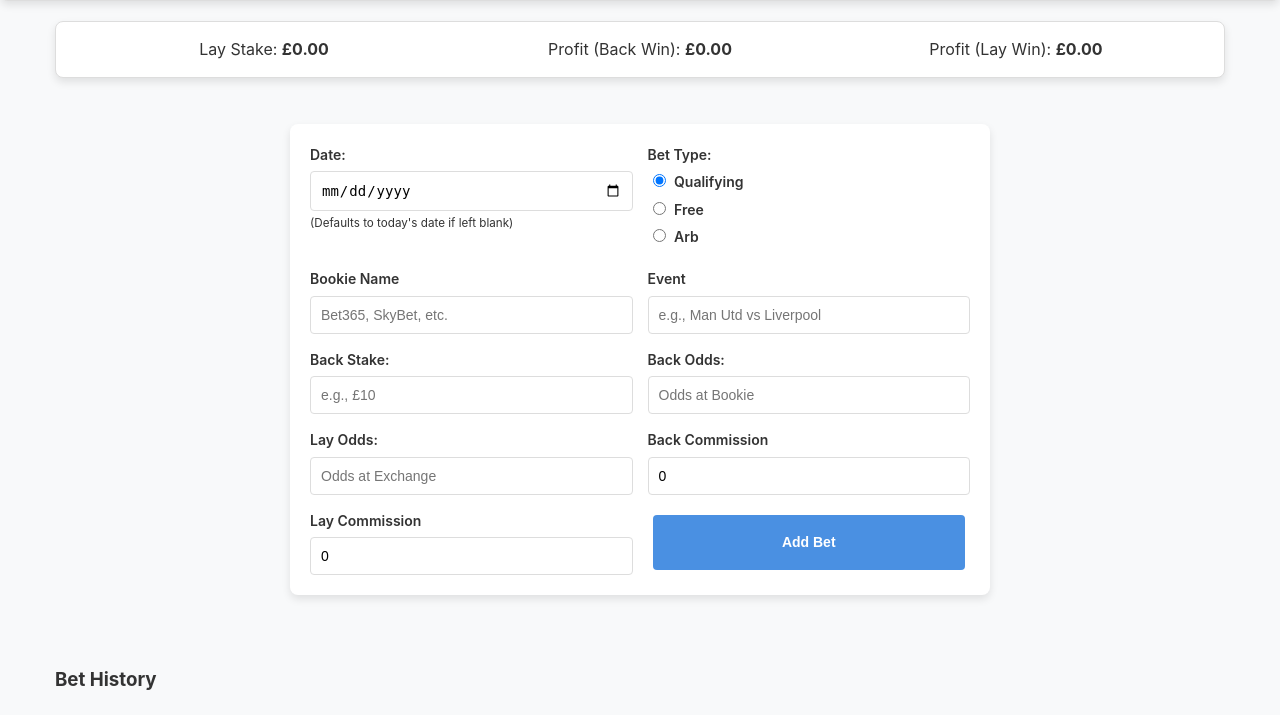
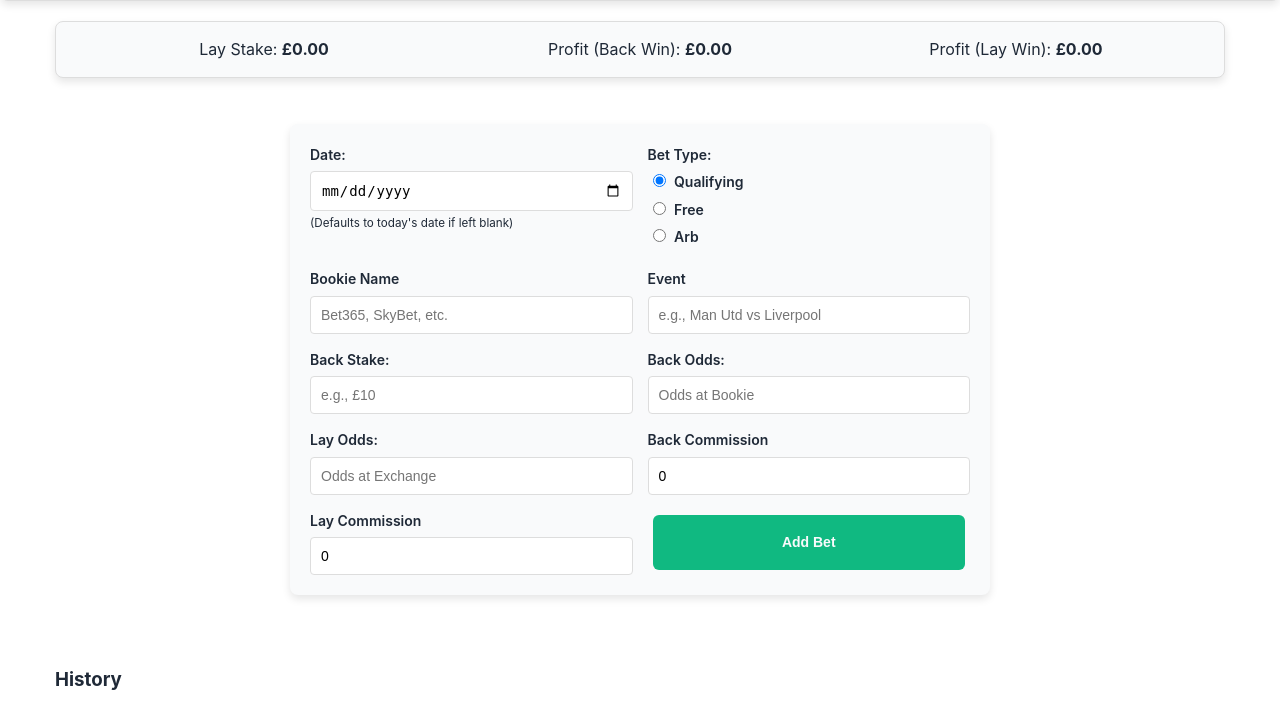
Before and after one commit to jxcg/betSave, a Flask app: template templates/tracker.html in a window 1280 px wide. Shown: the part 142-857 px from the top of the page. Run offline with Flask 3, Linux system fonts and the light colour scheme; the template is opened without the code that fills it, so the values that code supplies are empty; parts of the project's set-up code (start-up, migrations or seed data) failed here and were passed over.

Commit message:
Updated front page

```diff
--- a/src/engine.py
+++ b/src/engine.py
@@ -19,6 +19,7 @@ class Wager:
             / (self.lay_odds - self.lay_commission),
             2
         )
+
 
 
     def profit_if_back_bet_wins(self) -> float:
@@ -57,8 +58,9 @@ class Wager:
         """
         Calculates profit when a free bet wins.
         :param stake_returned: Whether the free bet stake is returned.
-        :return: Profit amount.
+        :return Profit
         """
+
         lay_stake = self.get_lay_stake(True, stake_returned)
         return round(
             ((self.back_odds - 1) if not stake_returned else self.back_odds) * self.back_stake
--- a/static/css/styles.css
+++ b/static/css/styles.css
@@ -6,18 +6,19 @@
 }
 
 :root {
-  /* Modern Blue-Based Color Scheme */
-  --primary: #4a90e2;          /* Blue */
-  --primary-dark: #357ab8;     /* Darker blue for hover */
-  --secondary: #333333;        /* Dark text */
-  --background: #ffffff;       /* White background */
-  --light: #f8f9fa;            /* Very light grey */
-  --muted: #888888;           /* Muted text */
-  --accent: #f5a623;           /* Accent color (orange) */
+  --primary: #10b981;          /* Emerald green */
+  --primary-dark: #059669;     /* Darker green */
+  --secondary: #1f2937;        /* Dark slate */
+  --background: #f9fafb;       /* Near-white */
+  --light: #ffffff;            /* White */
+  --muted: #6b7280;            /* Gray muted */
+  --accent: #f59e0b;           /* Golden amber */
   --table-header-bg: var(--primary);
-  --table-row-alt: #f0f4f8;     /* Light alternate row color */
+  --table-row-alt: #ecfdf5;    /* Very light green */
   --font-base: 'Inter', system-ui, -apple-system, "Segoe UI", Roboto, "Helvetica Neue", Arial, sans-serif;
 }
+
+
 
 /* Basic Reset & Body */
 body {
@@ -154,7 +155,7 @@ h1 {
   padding: 12px;
   border: none;
   font-size: 14px;
-  border-radius: 4px;
+  border-radius: 6px;
   font-weight: 600;
   cursor: pointer;
   flex: 1;
@@ -262,20 +263,20 @@ h1 {
 }
 
 .btn-delete {
-  background-color: #ff4d4d;
+  background-color: #f87171; /* Soft Red */
 }
-
 .btn-delete:hover {
-  background-color: #e60000;
+  background-color: #dc2626; /* Deep Red */
 }
 
 .btn-toggle-back-win {
-  background-color: #ffb444;
+  background-color: #10b981; /* Emerald Green */
 }
 
 .btn-toggle-lay-win {
-  background-color: #835eff;
+  background-color: #f59e0b; /* Golden Amber */
 }
+
 
 /* Consistent Table Button Sizing */
 .btn-delete,
@@ -345,20 +346,20 @@ h1 {
 
 /* Active state for Toggle Buttons */
 .btn-toggle-back-win.active {
-  background-color: #e68a00;
-  border-color: #e68a00;
-  box-shadow: 0 0 0 3px rgba(255, 180, 68, 0.5);
+  background-color: #059669; /* Dark Emerald */
+  border-color: #059669;
+  box-shadow: 0 0 0 3px rgba(16, 185, 129, 0.5); /* Green glow */
   color: #fff;
 }
 
 .btn-toggle-lay-win.active {
-  background-color: #6a3de8;
-  border-color: #6a3de8;
-  box-shadow: 0 0 0 3px rgba(131, 94, 255, 0.5);
+  background-color: #f59e0b; /* Gold */
+  border-color: #f59e0b;
+  box-shadow: 0 0 0 3px rgba(245, 158, 11, 0.5); /* Gold glow */
   color: #fff;
 }
 
-/* disabled buttons */
+/* Disabled state */
 .btn-toggle-back-win:disabled,
 .btn-toggle-lay-win:disabled {
   opacity: 0.6;
--- a/templates/tracker.html
+++ b/templates/tracker.html
@@ -14,7 +14,7 @@
 
 <div class="user-info">
   <span class="user-email">Logged in as: <strong>{{ user_email }}</strong></span>
-  <span class="user-profit">Total Cumulative Profits (Completed Bets): <strong>£{{ total }}</strong></span>
+  <span class="user-profit">Total Cumulative Profits (Completed Bets): <strong>£{{ '%.2f' % total }}</strong></span>
 </div>
 
 
@@ -134,7 +134,7 @@
   </form>
 
 </br></br>
-<h3>Bet History</h3>
+<h3>History</h3>
 
   <!-- table of bets -->
   <table class="bets-table">
@@ -162,8 +162,8 @@
         <td>{{ bet.bookie }}</td>
         <td>{{ bet.back_odds}} </td>
         <td>{{ bet.lay_odds}} </td>
-        <td>£{{ bet.back_stake}} </td>
-        <td>£{{ bet.lay_stake}} </td>
+        <td>£{{ '%.2f' % bet.back_stake}} </td>
+        <td>£{{ '%.2f' % bet.lay_stake}} </td>
         <td class="{% if bet.bet_type == 'Qualifying' %}qualifying
         {% elif bet.bet_type == 'Free' %} free
         {% elif bet.bet_type == 'Arb' %} arb
```
Also changed, not shown: templates/index.html (+11 -3 lines).
